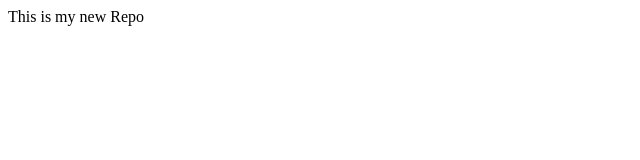
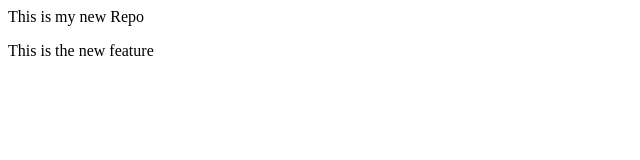
Before and after one commit to arjun-jondhale/LocalRepo, a plain HTML site: page LocalRepo/index.html in a window 1280 px wide. Shown: the whole page, without its empty margins (0-640 px from the left). Drawn offline with Linux system fonts and the light colour scheme.

Commit message:
Add new Feature

```diff
--- a/LocalRepo/index.html
+++ b/LocalRepo/index.html
@@ -1 +1,2 @@
 <p>This is my new Repo</p>
+<p>This is the new feature</p>
```
